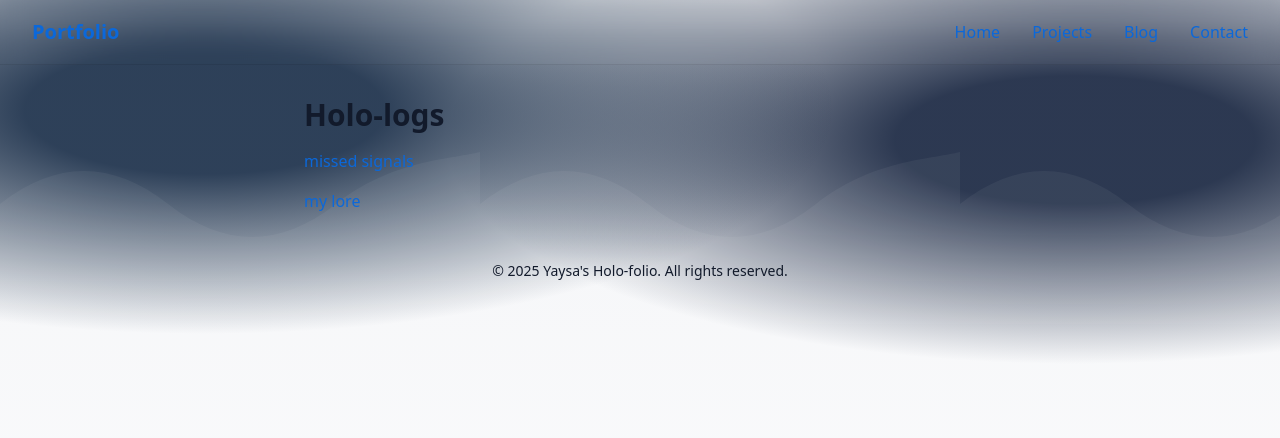
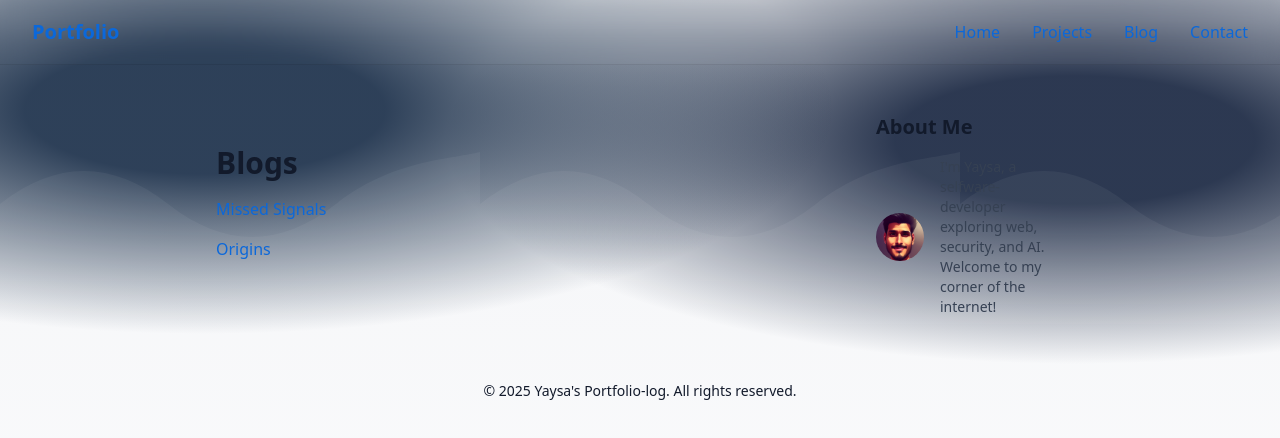
Before and after one commit to yay5a/my_portlog, a Next.js app: page /blog in a window 1280 px wide. Shown: the top 438 px of the page. Built offline with nearby package versions, Linux system fonts and the light colour scheme.

Commit message:
still trying to figure out styling for blog posts; went back to using mdx

```diff
--- a/app/blog/[slug]/page.js
+++ b/app/blog/[slug]/page.js
@@ -21,7 +21,7 @@ export default async function Page({ params }) {
         // import MDX file
         const { default: Post } = await import(`@/content/posts/${slug}.mdx`);
         return (
-            <article className="prose mx-auto py-8">
+            <article className="py-8 mx-auto prose">
                 <Post />
             </article>
         );
--- a/app/blog/layout.js
+++ b/app/blog/layout.js
@@ -1,8 +1,76 @@
-export default function MdxLayout({ children }) {
-  // Create any shared layout or styles here
-  return (
-    <div className="prose prose-headings:mt-8 prose-headings:font-semibold prose-headings:text-black prose-h1:text-5xl prose-h2:text-4xl prose-h3:text-3xl prose-h4:text-2xl prose-h5:text-xl prose-h6:text-lg dark:prose-headings:text-white">
-      {children}
-    </div>
-  )
+import Link from "next/link";
+import Image from "next/image";
+import { notFound } from "next/navigation";
+import "../globals.css";
+import fs from "fs";
+import path from "path";
+
+export const metadata = {
+    title: "Yaysa&apos;s • Blog ",
+};
+
+export default function BlogLayout({ children }) {
+    const postsDir = path.join(process.cwd(), "content", "posts");
+    const files = fs.readdirSync(postsDir);
+
+    // Sort posts by date descending
+    const posts = files
+        .sort((a, b) => new Date(b.date) - new Date(a.date))
+        .slice(0, 5);
+
+    return (
+        <div className="grid max-w-4xl grid-cols-1 gap-8 px-6 py-12 mx-auto md:grid-cols-4">
+            {/* Main content */}
+            <main className="prose prose-lg md:col-span-3 prose-indigo dark:prose-invert">
+                {children}
+            </main>
+
+            {/* Sidebar */}
+            <aside className="hidden space-y-8 md:block">
+                {/* <section>
+                    <h2 className="mb-4 text-xl font-semibold text-gray-900 dark:text-white">
+                        Recent Posts
+                    </h2>
+                    <ul className="space-y-2">
+                        {posts.map((post) => (
+                            <li key={post.slug}>
+                                <Link
+                                    href={`/blog/${post.slug}`}
+                                    className="block p-3 transition rounded-lg hover:bg-gray-100 dark:hover:bg-gray-800">
+                                    <h3 className="text-lg font-medium text-gray-800 dark:text-gray-200">
+                                        {post.title}
+                                    </h3>
+                                    <time className="text-sm text-gray-500 dark:text-gray-400">
+                                        {new Date(
+                                            post.date
+                                        ).toLocaleDateString()}
+                                    </time>
+                                </Link>
+                            </li>
+                        ))}
+                    </ul>
+                </section> */}
+
+                <section>
+                    <h2 className="mb-4 text-xl font-semibold text-gray-900 dark:text-white">
+                        About Me
+                    </h2>
+                    <div className="flex items-center space-x-4">
+                        <Image
+                            src="/self.jpg"
+                            alt="Your avatar"
+                            width={48}
+                            height={48}
+                            className="rounded-full"
+                        />
+                        <p className="text-sm text-gray-700 dark:text-gray-300">
+                            I&apos;m Yaysa, a selfware-developer exploring web,
+                            security, and AI. Welcome to my corner of the
+                            internet!
+                        </p>
+                    </div>
+                </section>
+            </aside>
+        </div>
+    );
 }
--- a/app/blog/page.js
+++ b/app/blog/page.js
@@ -16,8 +16,8 @@ export default async function BlogPage() {
         }));
 
     return (
-        <div className="max-w-2xl mx-auto py-8">
-            <h1 className="text-3xl font-bold mb-4">Holo-logs</h1>
+        <div className="max-w-2xl py-8 mx-auto">
+            <h1 className="mb-4 text-3xl font-bold">Blogs</h1>
             <ul className="space-y-4">
                 {posts.map((post) => (
                     <li key={post.slug}>
--- a/app/globals.css
+++ b/app/globals.css
@@ -1,6 +1,4 @@
 @import "tailwindcss";
-@tailwind base;
-@tailwind components;
 @tailwind utilities;
 
 /* -------------------------------
@@ -65,7 +63,6 @@ a {
 }
 a:hover {
     color: hsl(var(--accent-2));
-    text-decoration: underline;
     text-underline-offset: 2px;
 }
 
--- a/app/layout.js
+++ b/app/layout.js
@@ -3,9 +3,9 @@ import Nav from "@/components/Nav";
 import "./globals.css";
 
 export const metadata = {
-    title: "Yaysa's Holocron",
+    title: "Yaysa's Portfolio-log",
     description:
-        "Yaysa's Holocron - A showcase of my work and skills as a developer.",
+        "Yaysa's Portfolio-log - A showcase of my work and skills as a developer.",
 };
 
 export default function RootLayout({ children }) {
@@ -15,10 +15,10 @@ export default function RootLayout({ children }) {
                 <Nav />
                 {children}
                 <footer>
-                    <div className="container mx-auto py-4 text-center">
+                    <div className="container py-4 mx-auto text-center">
                         <p className="text-sm text-foreground/70">
                             © {new Date().getFullYear()} Yaysa&apos;s
-                            Holo-folio. All rights reserved.
+                            Portfolio-log. All rights reserved.
                         </p>
                     </div>
                 </footer>
--- a/app/page.js
+++ b/app/page.js
@@ -49,10 +49,10 @@ export default function Home() {
                         alt="Portrait"
                         width={120}
                         height={120}
-                        className="rounded-full mx-auto mb-4"
+                        className="mx-auto mb-4 rounded-full"
                     />
-                    <h2 className="text-2xl font-bold mb-2">About</h2>
-                    <p className="muted text-sm">
+                    <h2 className="mb-2 text-2xl font-bold">About</h2>
+                    <p className="text-sm muted">
                         My name is Yaysa—a professional selfware-developer
                         driven by a relentless curiosity and commitment to
                         autonomy. My path has been anything but linear: from
@@ -64,8 +64,8 @@ export default function Home() {
                         ones.
                     </p>
                 </section>
-                <section className="card p-6">
-                    <h2 className="text-xl font-bold mb-3">Projects</h2>
+                <section className="p-6 card">
+                    <h2 className="mb-3 text-xl font-bold">Projects</h2>
                     <ul className="space-y-2">
                         {projects.map((name) => (
                             <li key={name}>
@@ -79,10 +79,10 @@ export default function Home() {
                     </ul>
                 </section>
             </aside>
-            <main className="space-y-6 mt-8 md:mt-0">
+            <main className="mt-8 space-y-6 md:mt-0">
                 <div className="space-y-4">
                     {posts.map((post) => (
-                        <article key={post.slug} className="card p-6 space-y-2">
+                        <article key={post.slug} className="p-6 space-y-2 card">
                             <p className="text-sm muted">{post.displayDate}</p>
                             <h2 className="text-xl font-semibold">
                                 <Link
@@ -91,10 +91,10 @@ export default function Home() {
                                     {post.title}
                                 </Link>
                             </h2>
-                            <p className="muted text-sm">{post.excerpt}</p>
+                            <p className="text-sm muted">{post.excerpt}</p>
                             <Link
                                 href={`/blog/${post.slug}`}
-                                className="text-blue-400 hover:text-blue-300 text-sm">
+                                className="text-sm text-blue-400 hover:text-blue-300">
                                 Read more
                             </Link>
                         </article>
--- a/tailwind.config.js
+++ b/tailwind.config.js
@@ -1,4 +1,7 @@
 module.exports = {
-    content: ['./app/**/*.{js,ts,jsx,tsx,mdx}'],
-    plugins: [require('@tailwindcss/typography')],
-}
+    content: [
+        "./app/**/*.{js,ts,jsx,tsx,md,mdx}",
+        "./content/**/*.{js,ts,jsx,tsx,md,mdx}",
+    ],
+    plugins: [require("@tailwindcss/typography")],
+};
```
Also changed, not shown: content/posts/Missed-Signals.mdx (renamed from content/posts/missed-signals.mdx), content/posts/Origins.mdx (renamed from content/posts/my-lore.mdx).
